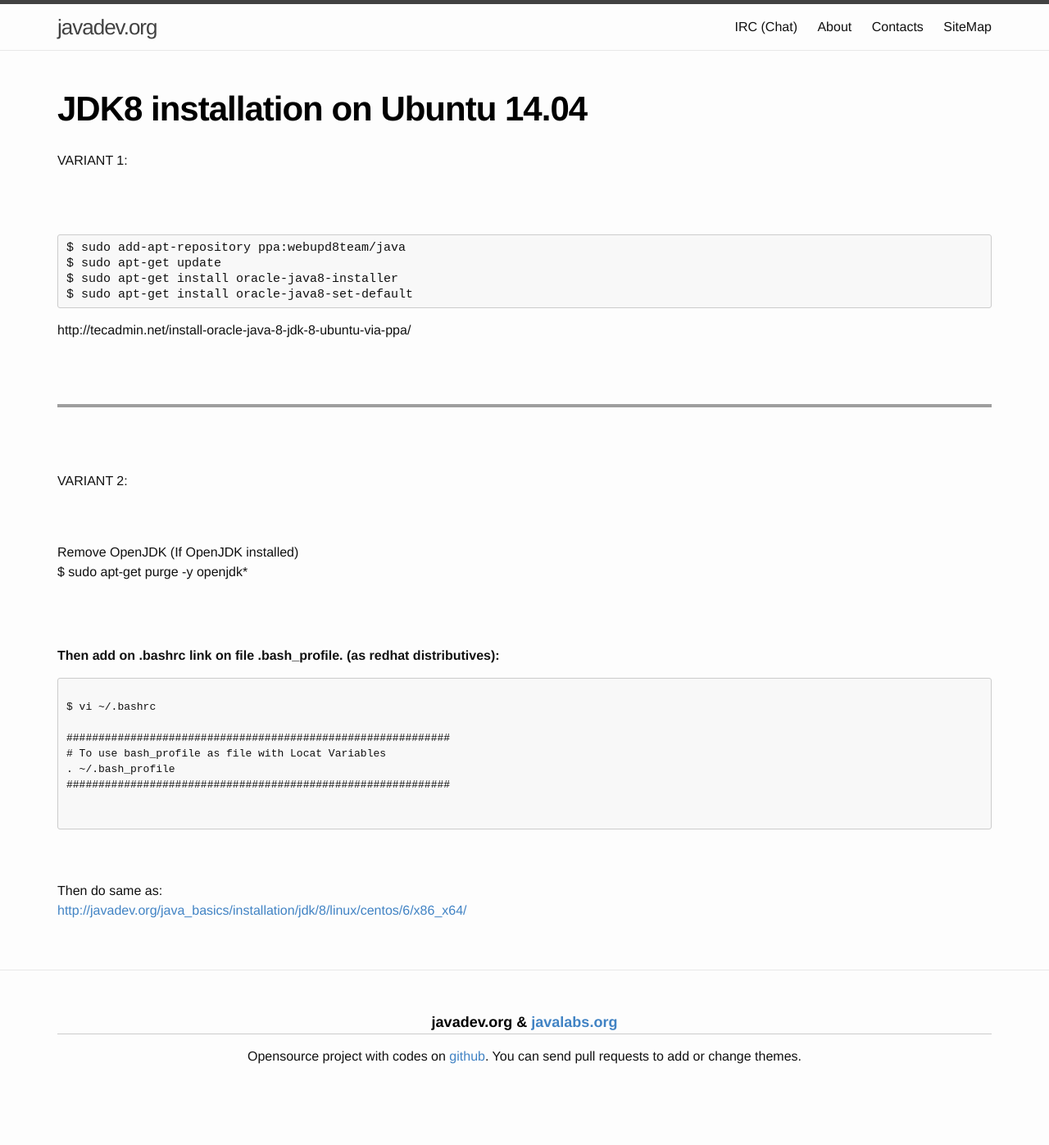
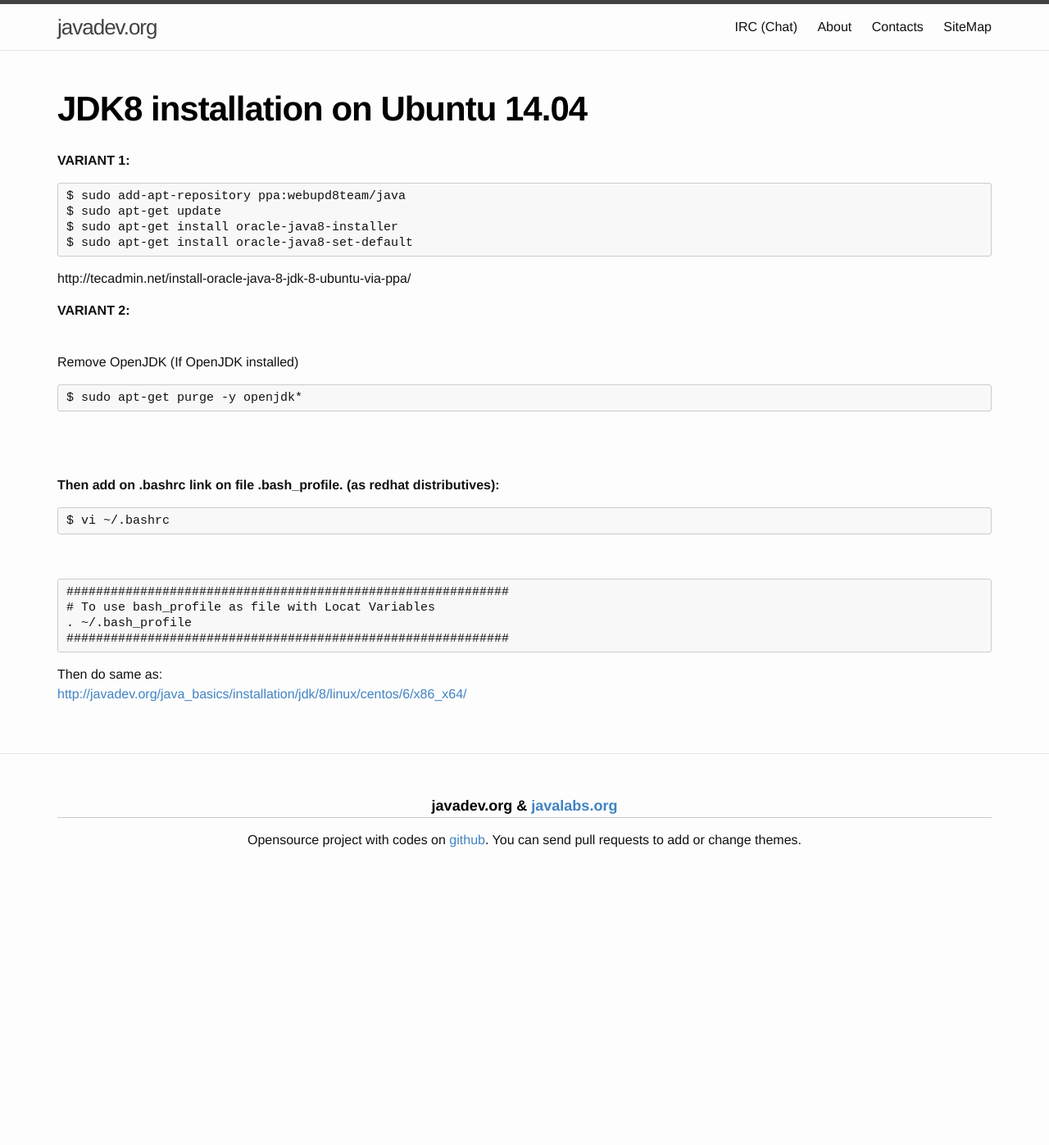
Before and after one commit to webmakaka/javadev.org, a Jekyll site: the page built from website/basics/installation/jdk/8/linux/ubuntu/14.04/x86_x64/index.md, in a window 1280 px wide. Shown: the whole page at 82% size. Built offline with Jekyll 4.4.1, drawn with Linux system fonts in a browser that asks for light colours; comment, search, counter and statistics services are not loaded; after the commit the page ends 1133 px from its top, so only the background shows below that; grey boxes are pictures that could not be loaded.

Commit message:
jdk installation updated

```diff
--- a/website/basics/installation/jdk/8/linux/ubuntu/14.04/x86_x64/index.md
+++ b/website/basics/installation/jdk/8/linux/ubuntu/14.04/x86_x64/index.md
@@ -5,10 +5,7 @@ permalink: /java_basics/installation/jdk/8/linux/ubuntu/14.04/x86_x64/
 ---
 
 
-VARIANT 1:
-
-<br/>
-<br/>
+**VARIANT 1:**
 
     $ sudo add-apt-repository ppa:webupd8team/java
     $ sudo apt-get update
@@ -19,37 +16,30 @@ VARIANT 1:
 http://tecadmin.net/install-oracle-java-8-jdk-8-ubuntu-via-ppa/
 
 
-<br/><br/>
 
-___
+**VARIANT 2:**
+
+<br/>
+Remove OpenJDK (If OpenJDK installed)<br/>
+
+    $ sudo apt-get purge -y openjdk*
 
 
 <br/><br/>
 
-VARIANT 2:
-
-<br/><br/>
-Remove OpenJDK (If OpenJDK installed)<br/>
-$ sudo apt-get purge -y openjdk*
+**Then add on .bashrc link on file .bash_profile.
+(as redhat distributives):**
 
 
-<br/><br/>
+    $ vi ~/.bashrc
 
-<strong>Then add on .bashrc link on file .bash_profile.
-(as redhat distributives):</strong>
+<br/>
 
-<pre>
-
-$ vi ~/.bashrc
-
-############################################################
-# To use bash_profile as file with Locat Variables
-. ~/.bash_profile
-############################################################
+    ############################################################
+    # To use bash_profile as file with Locat Variables
+    . ~/.bash_profile
+    ############################################################
 
 
-</pre>
-
-<br/><br/>
 Then do same as:<br/>
 <a href="/java_basics/installation/jdk/8/linux/centos/6/x86_x64/">http://javadev.org/java_basics/installation/jdk/8/linux/centos/6/x86_x64/</a>
```
